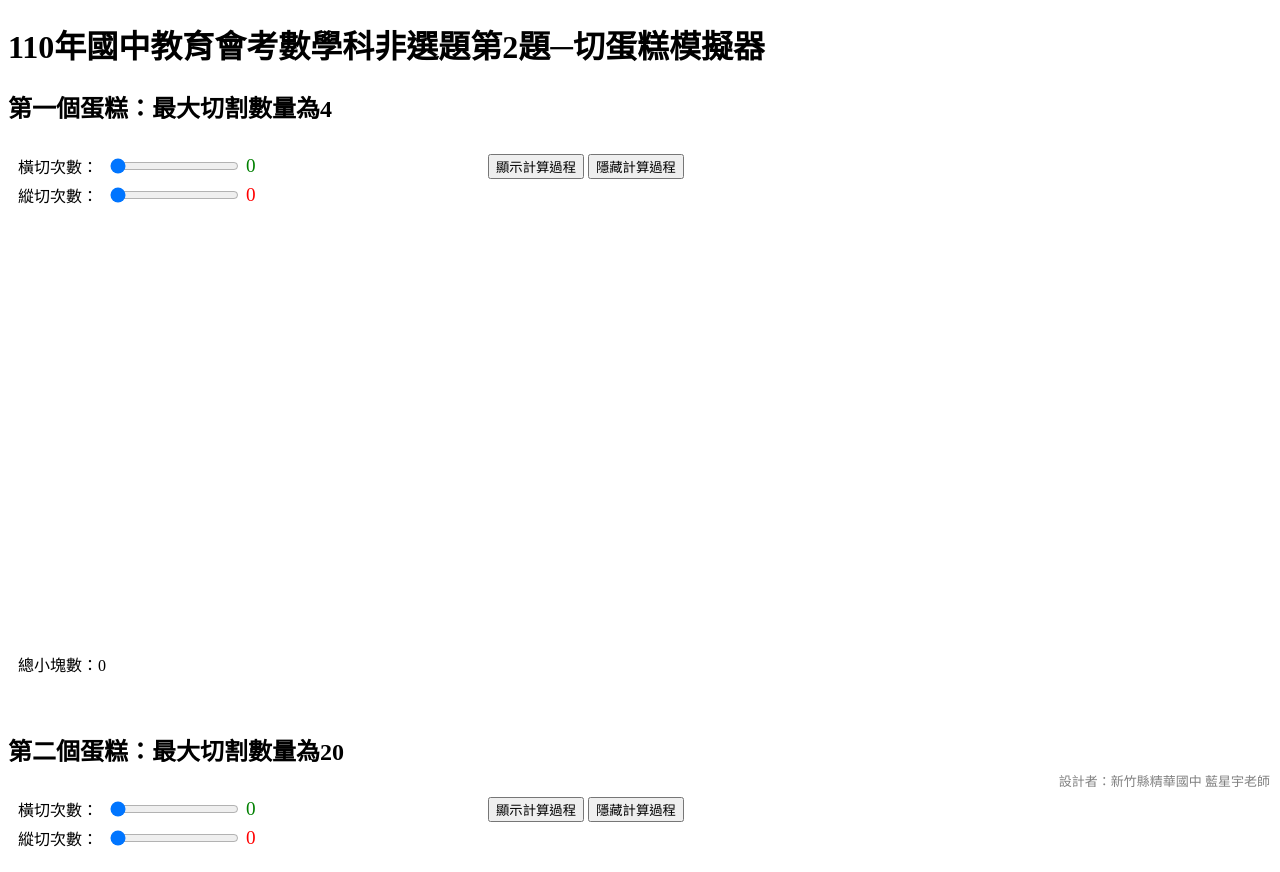
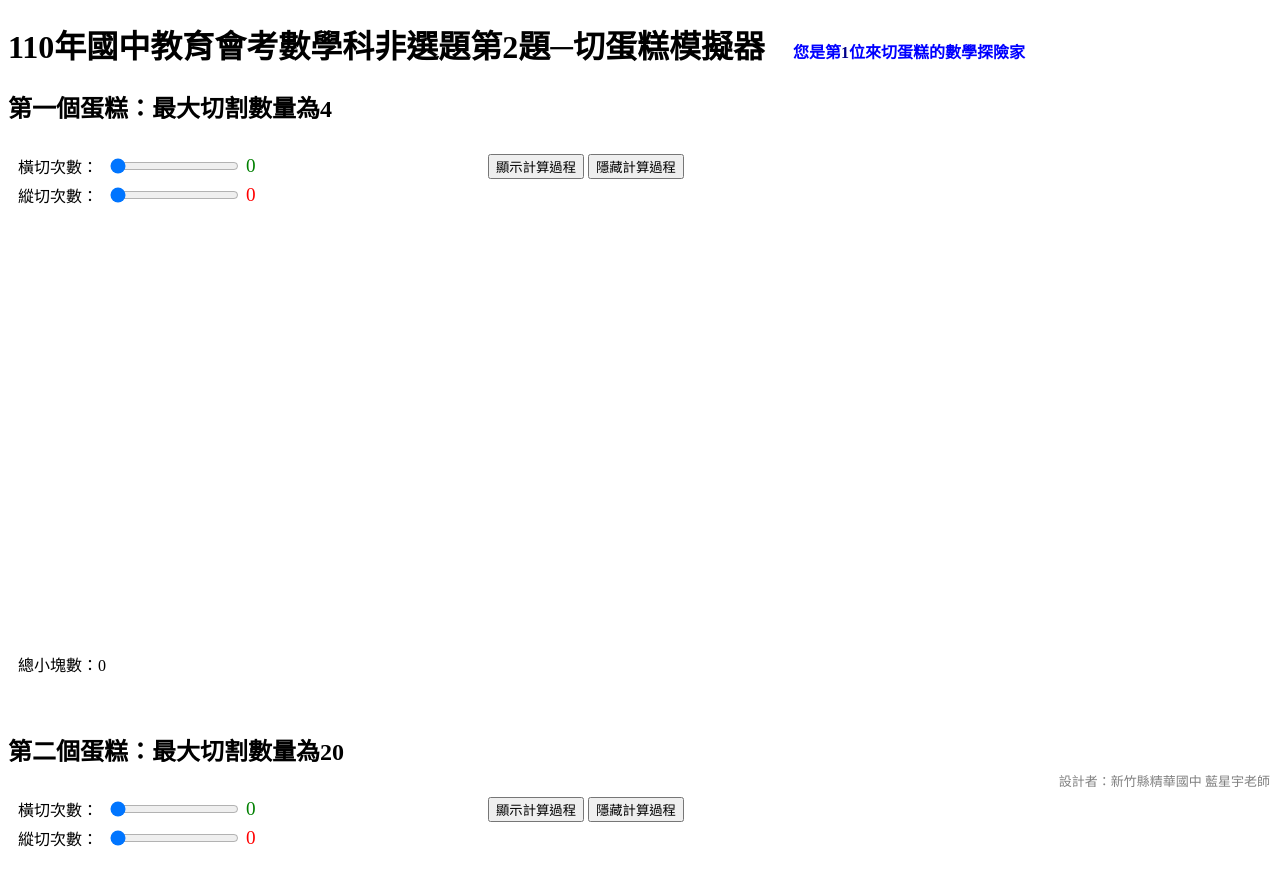
Before and after one commit to Lashtw/110-2_cake, a plain HTML site: page index.html in a window 1280 px wide. Shown: the top 872 px of the page. Drawn offline with Linux system fonts and the light colour scheme.

Commit message:
Update index.html

```diff
--- a/index.html
+++ b/index.html
@@ -83,10 +83,23 @@
             font-size: small;
             color: gray;
         }
+        .visitor-counter {
+            display: inline-block;
+            margin-left: 20px;
+            font-size: medium;
+            color: blue;
+        }
+        .visitor-counter .count {
+            font-weight: bold;
+            color: darkblue;
+        }
     </style>
 </head>
 <body>
-    <h1>110年國中教育會考數學科非選題第2題─切蛋糕模擬器</h1>
+    <h1>
+        110年國中教育會考數學科非選題第2題─切蛋糕模擬器
+        <span class="visitor-counter">您是第<span id="visitorCount" class="count">0</span>位來切蛋糕的數學探險家</span>
+    </h1>
 
     <div class="container">
         <h2>第一個蛋糕：最大切割數量為4</h2>
@@ -295,6 +308,20 @@
         function hideCalculation2() {
             document.getElementById('calculation2').innerHTML = '';
         }
+
+        function updateVisitorCount() {
+            let visitorCount = localStorage.getItem('visitorCount');
+            if (!visitorCount) {
+                visitorCount = 0;
+            }
+            visitorCount = parseInt(visitorCount) + 1;
+            localStorage.setItem('visitorCount', visitorCount);
+            document.getElementById('visitorCount').innerText = visitorCount;
+        }
+
+        document.addEventListener('DOMContentLoaded', (event) => {
+            updateVisitorCount();
+        });
     </script>
 </body>
 </html>
```
